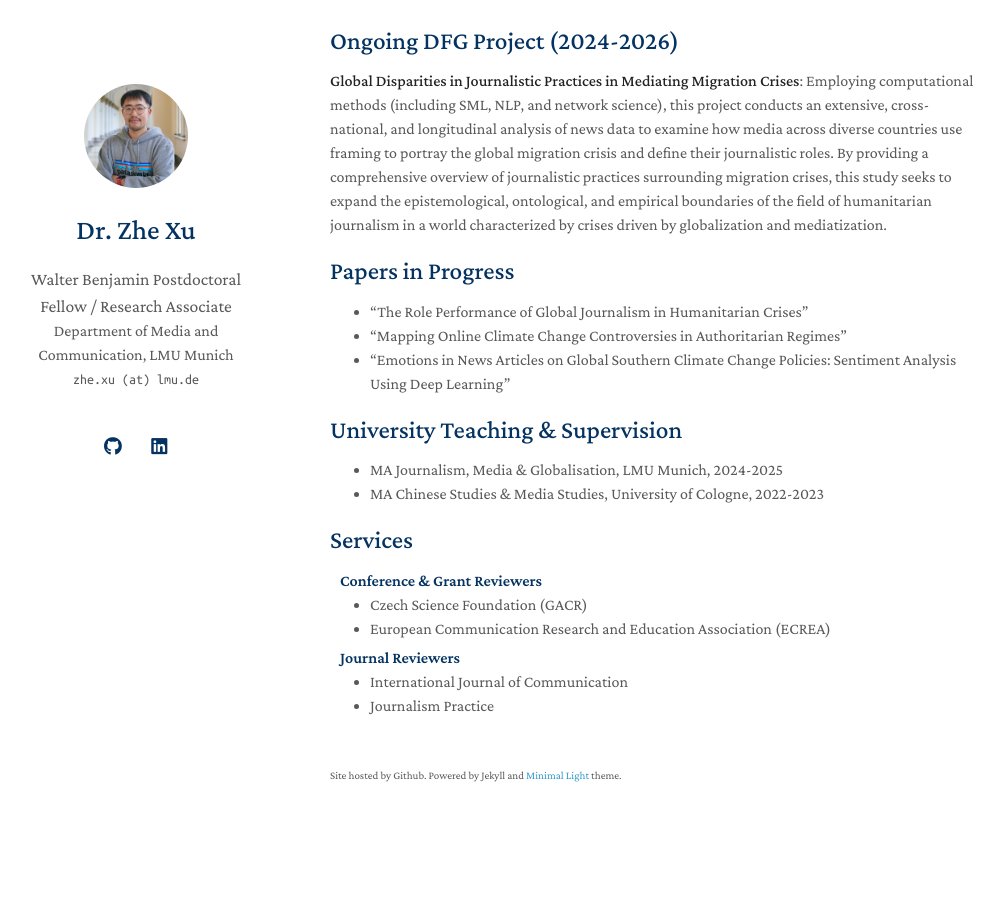
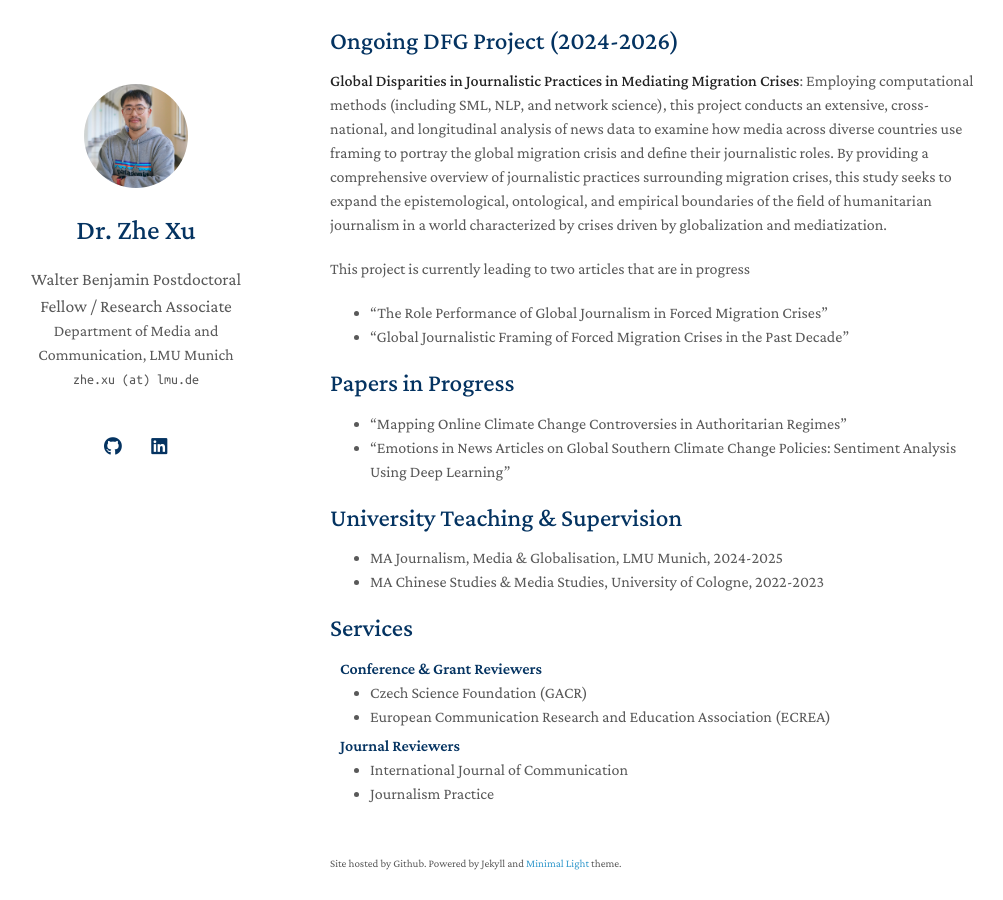
Before and after one commit to zhexuphd/home, a Jekyll site: the page built from index.md, in a window 1280 px wide and 900 px high, scrolled down 1612 px. Shown: the whole window, without its empty margins (140-1143 px from the left). Built offline with Jekyll 4.4.1, drawn with Linux system fonts in a browser that asks for light colours; a style sheet for code colours, icons or effects is not loaded; our own code applies the rules of GitHub Pages for plain Markdown files; before the commit the page ends 2468 px from its top, so only the background shows below that.

Commit message:
Update index.md

```diff
--- a/index.md
+++ b/index.md
@@ -31,9 +31,13 @@ When I’m not immersed in academia, you’ll likely find me hiking, mountaineer
 
 **Global Disparities in Journalistic Practices in Mediating Migration Crises**: Employing computational methods (including SML, NLP, and network science), this project conducts an extensive, cross-national, and longitudinal analysis of news data to examine how media across diverse countries use framing to portray the global migration crisis and define their journalistic roles. By providing a comprehensive overview of journalistic practices surrounding migration crises, this study seeks to expand the epistemological, ontological, and empirical boundaries of the field of humanitarian journalism in a world characterized by crises driven by globalization and mediatization.
 
+This project is currently leading to two articles that are in progress
+
+- "The Role Performance of Global Journalism in Forced Migration Crises"
+- "Global Journalistic Framing of Forced Migration Crises in the Past Decade"
+
 ## Papers in Progress
 
-- "The Role Performance of Global Journalism in Humanitarian Crises"
 - "Mapping Online Climate Change Controversies in Authoritarian Regimes"
 - "Emotions in News Articles on Global Southern Climate Change Policies: Sentiment Analysis Using Deep Learning"
 
```
